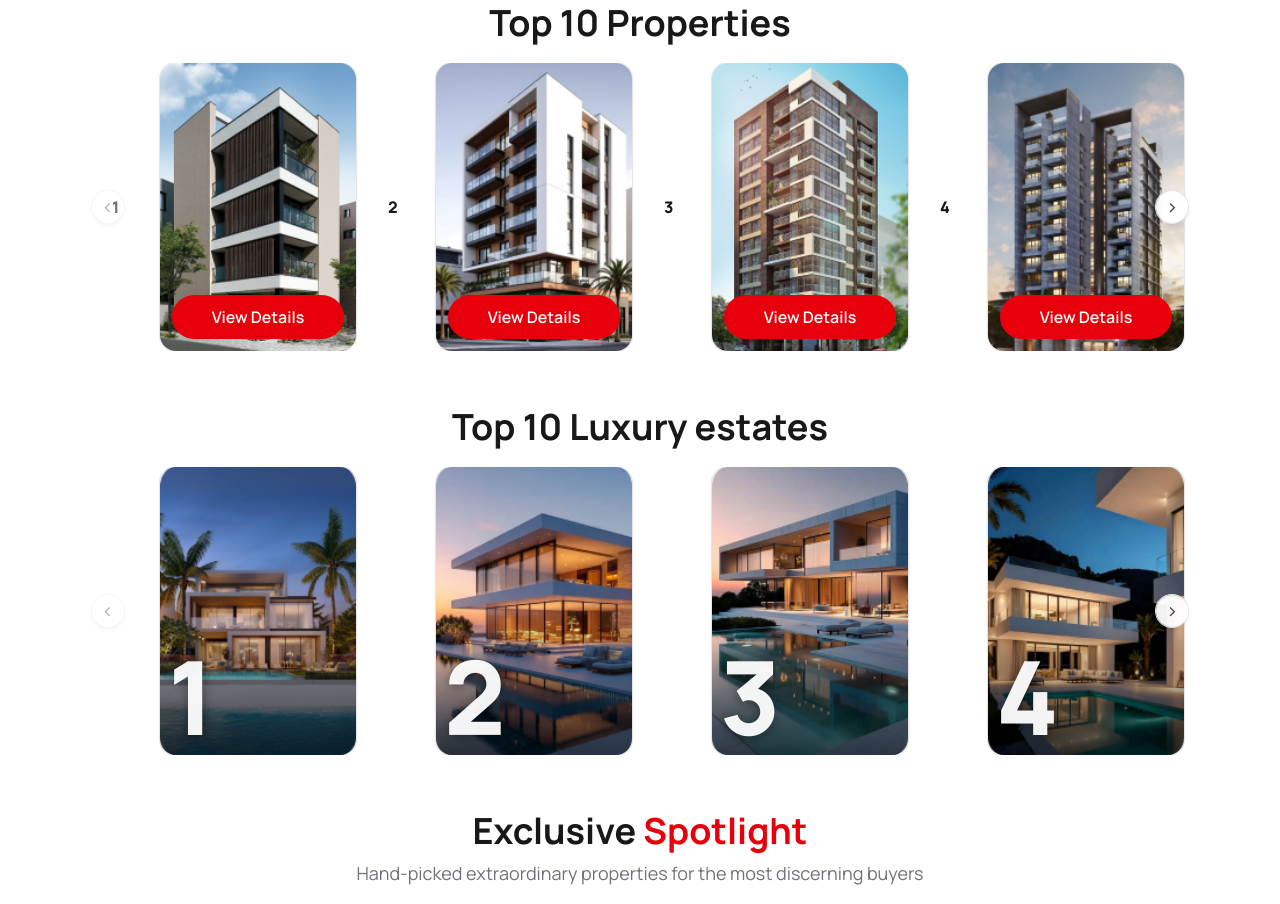
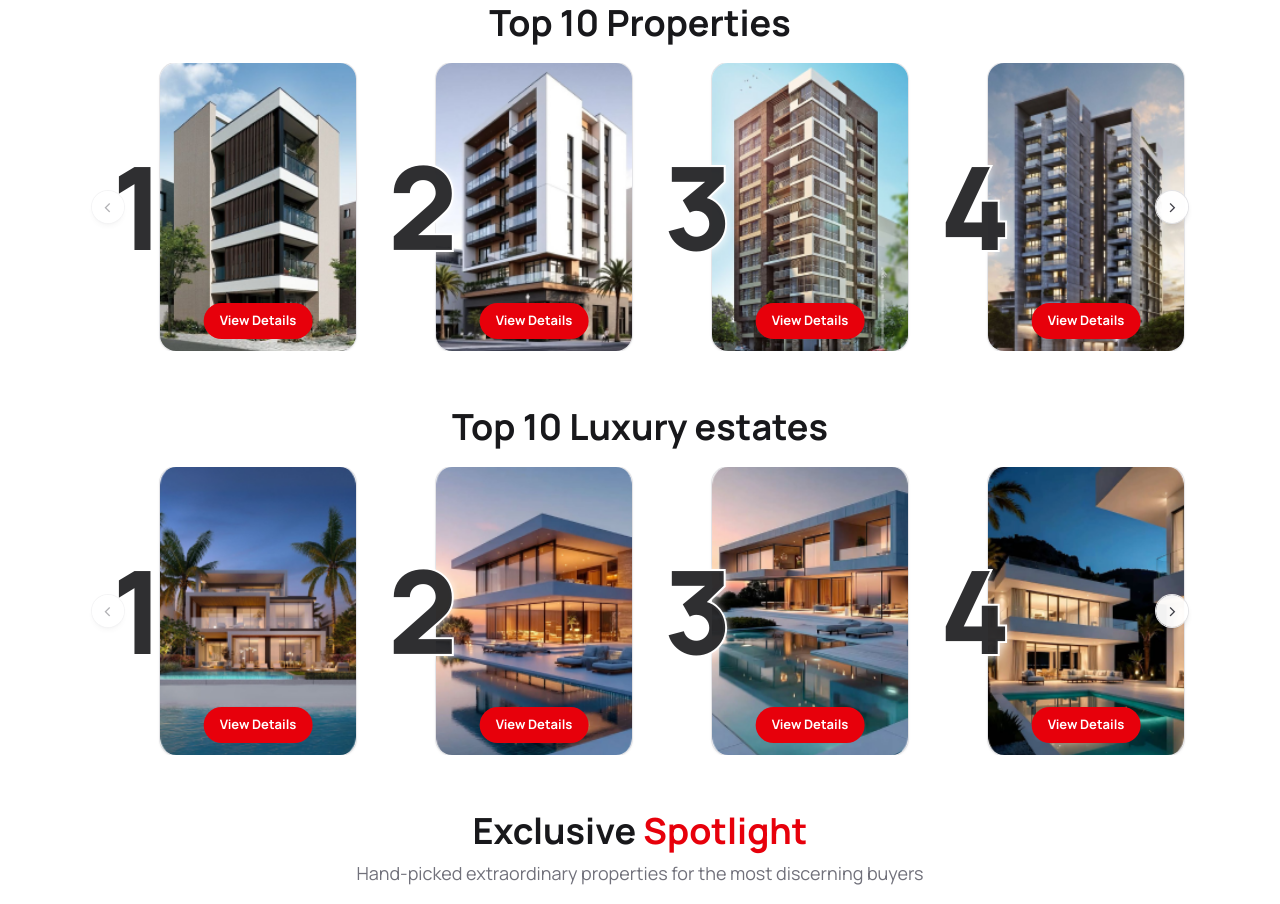
Before and after one commit to amandhakate27/RedFinix---Real-Estate-Website-, a website: page index.html in a window 1280 px wide. Shown: the part 2022-2926 px from the top of the page. Drawn offline with Linux system fonts and the light colour scheme.

Commit message:
modifying number view

```diff
--- a/js/main.js
+++ b/js/main.js
@@ -399,10 +399,10 @@ function topPropertyCardTemplate(card, index) {
 
     return `
         <article data-slider-item class="group relative min-w-0 shrink-0 basis-[62%] pl-9 transition-transform duration-300 hover:-translate-y-1 sm:basis-[40%] sm:pl-10 md:basis-[30%] lg:basis-[calc((100%-5rem)/4)] lg:pl-12 xl:basis-[calc((100%-5rem)/4)]">
-            <span class="pointer-events-none absolute left-0 top-1/2 z-20 -translate-y-1/2 text-[6rem] leading-none font-black text-zinc-900/90 drop-shadow-[0_2px_4px_rgba(255,255,255,0.8)] sm:text-[6.4rem] lg:text-[7.2rem]">${rank}</span>
+            <span class="rank-number-border pointer-events-none absolute left-0 top-1/2 z-20 -translate-y-1/2 text-[6rem] leading-none font-black text-zinc-900/90 drop-shadow-[0_2px_4px_rgba(255,255,255,0.8)] sm:text-[6.4rem] lg:text-[7.2rem]">${rank}</span>
             <div class="relative z-10 block h-72 w-full overflow-hidden rounded-2xl ring-1 ring-zinc-200 shadow-sm transition-shadow duration-300 group-hover:shadow-xl">
                 <img src="${imageSrc}" alt="Top property ${rank}" class="absolute inset-0 h-full w-full object-cover" />
-                <a href="${detailHref}" class="absolute inset-x-3 bottom-3 inline-flex h-10 items-center justify-center rounded-full bg-red-600 px-4 text-sm font-semibold text-white whitespace-nowrap text-center transition hover:bg-red-700 sm:h-11 sm:text-base">
+                <a href="${detailHref}" class="absolute left-1/2 bottom-3 -translate-x-1/2 inline-flex h-9 items-center justify-center rounded-full bg-red-600 px-4 text-[13px] font-bold text-white whitespace-nowrap text-center transition hover:bg-red-700">
                     View Details
                 </a>
             </div>
@@ -413,13 +413,22 @@ function topPropertyCardTemplate(card, index) {
 function topLuxuryCardTemplate(card, index) {
     const imageSrc = routeWithBase(card.image);
     const rank = index + 1;
+    const detailHref = buildPropertyDetailHref(card, {
+        title: `Luxury Estate ${rank}`,
+        location: "Exclusive Location",
+        beds: "5 Beds",
+        baths: "6 Baths",
+        area: "5,800 sqft"
+    });
 
     return `
         <article data-slider-item class="group relative min-w-0 shrink-0 basis-[62%] pl-9 transition-transform duration-300 hover:-translate-y-1 sm:basis-[40%] sm:pl-10 md:basis-[30%] lg:basis-[calc((100%-5rem)/4)] lg:pl-12 xl:basis-[calc((100%-5rem)/4)]">
-            <div class="relative block h-72 w-full overflow-hidden rounded-2xl ring-1 ring-zinc-200 shadow-sm transition-shadow duration-300 group-hover:shadow-xl">
-                <img src="${imageSrc}" alt="Top luxury estate ${rank}" class="h-full w-full object-cover" />
-                <div class="absolute inset-0 bg-gradient-to-t from-black/60 via-transparent to-transparent"></div>
-                <span class="absolute bottom-2 left-2 text-[5.6rem] leading-none font-black text-white/95 drop-shadow-[0_2px_6px_rgba(0,0,0,0.45)] sm:text-[6rem] lg:text-[6.4rem]">${rank}</span>
+            <span class="rank-number-border pointer-events-none absolute left-0 top-1/2 z-20 -translate-y-1/2 text-[6rem] leading-none font-black text-zinc-900/90 drop-shadow-[0_2px_4px_rgba(255,255,255,0.8)] sm:text-[6.4rem] lg:text-[7.2rem]">${rank}</span>
+            <div class="relative z-10 block h-72 w-full overflow-hidden rounded-2xl ring-1 ring-zinc-200 shadow-sm transition-shadow duration-300 group-hover:shadow-xl">
+                <img src="${imageSrc}" alt="Top luxury estate ${rank}" class="absolute inset-0 h-full w-full object-cover" />
+                <a href="${detailHref}" class="absolute left-1/2 bottom-3 -translate-x-1/2 inline-flex h-9 items-center justify-center rounded-full bg-red-600 px-4 text-[13px] font-bold text-white whitespace-nowrap text-center transition hover:bg-red-700">
+                    View Details
+                </a>
             </div>
         </article>
     `;
--- a/src/input.css
+++ b/src/input.css
@@ -53,3 +53,8 @@
 .hero-img-fade {
     transition: opacity 1.5s cubic-bezier(0.4, 0, 0.2, 1);
 }
+
+.rank-number-border {
+    -webkit-text-stroke: 4px white;
+    paint-order: stroke fill;
+}
```
Also changed, not shown: assets/style.css.
